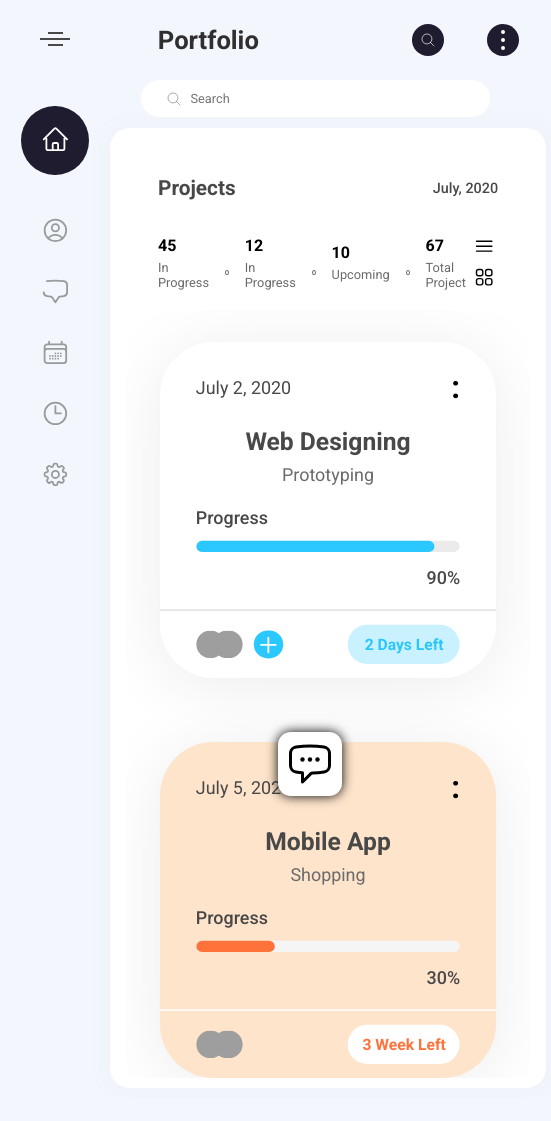
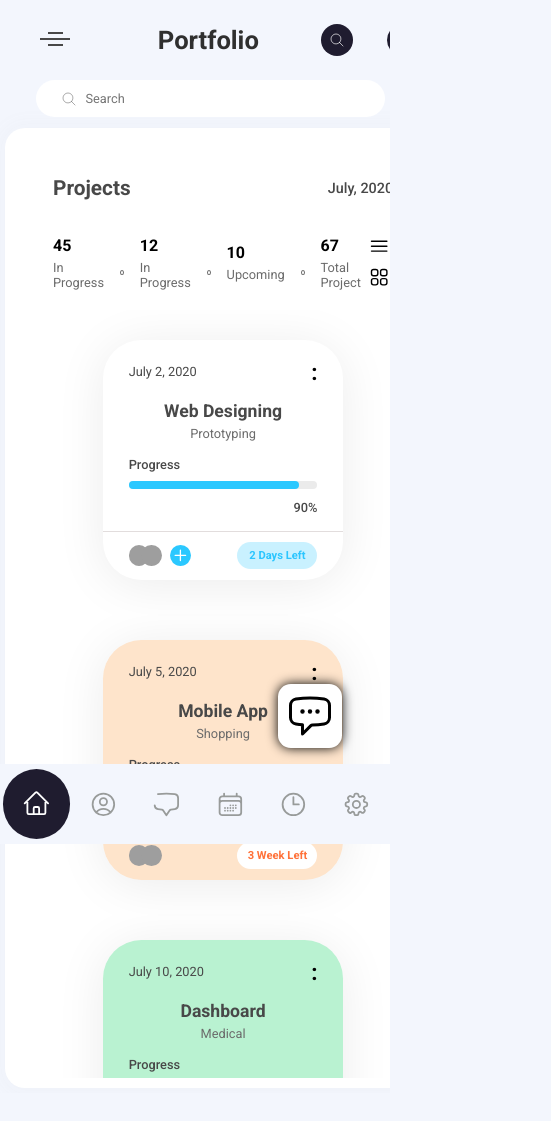
Before and after one commit to Darshan-Kantesariya/Test_5, a website: page index.html in a window 390 px wide. Shown: the whole page, 551 px wide, since content can reach past the window. Before the commit the page ends 1098 px from the top, so only its background shows below. Drawn offline with Linux system fonts and the light colour scheme; grey boxes are pictures that could not be loaded.

Commit message:
bottom navbar

```diff
--- a/index.html
+++ b/index.html
@@ -254,15 +254,61 @@
         </div>
     </div>
 
-    <!-- <div class="closebtn">
-        <div class="closebtn-div">
-            <svg xmlns="http://www.w3.org/2000/svg" fill="none" viewBox="0 0 24 24" stroke-width="1.5"
-                stroke="currentColor" class="closebtn-div-btn">
-                <path stroke-linecap="round" stroke-linejoin="round" d="M6 18L18 6M6 6l12 12" />
-            </svg>
+    <div class="bottombar">
 
+
+
+        <div class="nav-logo">
+            <div class="home-logo">
+                <svg xmlns="http://www.w3.org/2000/svg" fill="none" viewBox="0 0 24 24" stroke-width="1.5"
+                    stroke="currentColor" class="logo">
+                    <path stroke-linecap="round" stroke-linejoin="round"
+                        d="M2.25 12l8.954-8.955c.44-.439 1.152-.439 1.591 0L21.75 12M4.5 9.75v10.125c0 .621.504 1.125 1.125 1.125H9.75v-4.875c0-.621.504-1.125 1.125-1.125h2.25c.621 0 1.125.504 1.125 1.125V21h4.125c.621 0 1.125-.504 1.125-1.125V9.75M8.25 21h8.25" />
+                </svg>
+
+            </div>
+            <div class="profile-logo logo">
+                <svg xmlns="http://www.w3.org/2000/svg" fill="none" viewBox="0 0 24 24" stroke-width="1.5"
+                    stroke="currentColor" class="w-6 h-6">
+                    <path stroke-linecap="round" stroke-linejoin="round"
+                        d="M17.982 18.725A7.488 7.488 0 0012 15.75a7.488 7.488 0 00-5.982 2.975m11.963 0a9 9 0 10-11.963 0m11.963 0A8.966 8.966 0 0112 21a8.966 8.966 0 01-5.982-2.275M15 9.75a3 3 0 11-6 0 3 3 0 016 0z" />
+                </svg>
+            </div>
+            <div class="message-logo logo">
+                <svg xmlns="http://www.w3.org/2000/svg" fill="none" viewBox="0 0 24 24" stroke-width="1.5"
+                    stroke="currentColor" class="w-6 h-6">
+                    <path stroke-linecap="round" stroke-linejoin="round"
+                        d="M2.25 12.76c0 1.6 1.123 2.994 2.707 3.227 1.068.157 2.148.279 3.238.364.466.037.893.281 1.153.671L12 21l2.652-3.978c.26-.39.687-.634 1.153-.67 1.09-.086 2.17-.208 3.238-.365 1.584-.233 2.707-1.626 2.707-3.228V6.741c0-1.602-1.123-2.995-2.707-3.228A48.394 48.394 0 0012 3c-2.392 0-4.744.175-7.043.513bar-c3.373 3.746 2.25 5.14 2.25 6.741v6.018z" />
+                </svg>
+            </div>
+            <div class="cal-logo logo">
+                <svg xmlns="http://www.w3.org/2000/svg" fill="none" viewBox="0 0 24 24" stroke-width="1.5"
+                    stroke="currentColor" class="w-6 h-6">
+                    <path stroke-linecap="round" stroke-linejoin="round"
+                        d="M6.75 3v2.25M17.25 3v2.25M3 18.75V7.5a2.25 2.25 0 012.25-2.25h13.5A2.25 2.25 0 0121 7.5v11.25m-18 0A2.25 2.25 0 005.25 21h13.5A2.25 2.25 0 0021 18.75m-18 0v-7.5A2.25 2.25 0 015.25 9h13.5A2.25 2.25 0 0121 11.25v7.5m-9-6h.008v.008H12v-.008zM12 15h.008v.008H12V15zm0 2.25h.008v.008H12v-.008zM9.75 15h.008v.008H9.75V15zm0 2.25h.008v.008H9.75v-.008zM7.5 15h.008v.008H7.5V15zm0 2.25h.008v.008H7.5v-.008zm6.75-4.5h.008v.008h-.008v-.008zm0 2.25h.008v.008h-.008V15zm0 2.25h.008v.008h-.008v-.008zm2.25-4.5h.008v.008H16.5v-.008zm0 2.25h.008v.008H16.5V15z" />
+                </svg>
+            </div>
+            <div class="time-logo logo">
+                <svg xmlns="http://www.w3.org/2000/svg" fill="none" viewBox="0 0 24 24" stroke-width="1.5"
+                    stroke="currentColor" class="w-6 h-6">
+                    <path stroke-linecap="round" stroke-linejoin="round"
+                        d="M12 6v6h4.5m4.5 0a9 9 0 11-18 0 9 9 0 0118 0z" />
+                </svg>
+            </div>
+            <div class="setting-logo logo">
+                <svg xmlns="http://www.w3.org/2000/svg" fill="none" viewBox="0 0 24 24" stroke-width="1.5"
+                    stroke="currentColor" class="w-6 h-6">
+                    <path stroke-linecap="round" stroke-linejoin="round"
+                        d="M10.343 3.94c.09-.542.56-.94 1.11-.94h1.093c.55 0 1.02.398 1.11.94l.149.894c.07.424.384.764.78.93.398.164.855.142 1.205-.108l.737-.527a1.125 1.125 0 011.45.12l.773.774c.39.389.44 1.002.12 1.45l-.527.737c-.25.35-.272.806-.107 1.204.165.397.505.71.93.78l.893.15c.543.09.94.56.94 1.109v1.094c0 .55-.397 1.02-.94 1.11l-.893.149c-.425.07-.765.383-.93.78-.165.398-.143.854.107 1.204l.527.738c.32.447.269 1.06-.12 1.45l-.774.773a1.125 1.125 0 01-1.449.12l-.738-.527c-.35-.25-.806-.272-1.203-.107-.397.165-.71.505-.781.929l-.149.894c-.09.542-.56.94-1.11.94h-1.094c-.55 0-1.019-.398-1.11-.94l-.148-.894c-.071-.424-.384-.764-.781-.93-.398-.164-.854-.142-1.204.108l-.738.527c-.447.32-1.06.269-1.45-.12l-.773-.774a1.125 1.125 0 01-.12-1.45l.527-.737c.25-.35.273-.806.108-1.204-.165-.397-.505-.71-.93-.78l-.894-.15c-.542-.09-.94-.56-.94-1.109v-1.094c0-.55.398-1.02.94-1.11l.894-.149c.424-.07.765-.383.93-.78.165-.398.143-.854-.107-1.204l-.527-.738a1.125 1.125 0 01.12-1.45l.773-.773a1.125 1.125 0 011.45-.12l.737.527c.35.25.807.272 1.204.107.397-.165.71-.505.78-.929l.15-.894z" />
+                    <path stroke-linecap="round" stroke-linejoin="round" d="M15 12a3 3 0 11-6 0 3 3 0 016 0z" />
+                </svg>
+
+            </div>
         </div>
-    </div> -->
+
+
+
+    </div>
 
     <div class="maincontainer">
 
--- a/sass/_layout.scss
+++ b/sass/_layout.scss
@@ -3,14 +3,17 @@
   grid-template-columns: 100px 1.4fr 1fr;
   gap: 5px;
   background-color: var(--color-bg);
+
   padding: 5px;
   // @media only screen and (max-width: 900px) {
   //   grid-template-columns: 1.4fr 1fr;
   // }
 
   @media only screen and (max-width: 900px) {
-    grid-template-columns: 100px 1fr;
+    grid-template-columns: 1fr;
     // grid-template-rows: 100px 100px 1fr;
+    margin-bottom: 5rem;
+    overflow: hidden;
   }
 }
 .header {
@@ -24,9 +27,9 @@
   grid-row: 2 / span 2;
   background-color: var(--color-bg);
 
-  // @media only screen and (max-width: 900px) {
-  //   display: none;
-  // }
+  @media only screen and (max-width: 900px) {
+    display: none;
+  }
 }
 .maincomp {
   height: 45rem;
@@ -48,7 +51,7 @@
   display: none;
   @media only screen and (max-width: 900px) {
     position: fixed;
-    bottom: 3rem;
+    bottom: 6rem;
     right: 3rem;
     height: 4rem;
     width: 4rem;
@@ -80,7 +83,7 @@
     position: fixed;
     top: 0px;
     left: 0px;
-    // transition: all 0.5s;
+    transition: all 0.1s;
   }
 }
 
@@ -103,40 +106,59 @@
 .closebtn {
   display: none;
   @media only screen and (max-width: 900px) {
-    width: 80%;
-    height: 8%;
+    // width: 80%;
+    // height: 8%;
     margin: 0 10%;
-    margin-top: -5%;
+    // margin-top: -5%;
     position: fixed;
     right: 0px;
-    bottom: 5px;
+    top: 15px;
     z-index: 2;
     // background-color: red;
   }
 
   &-div {
+    border-radius: 1rem;
+
     @media only screen and (max-width: 900px) {
       margin: 0 auto;
-      height: 4rem;
-      width: 4rem;
-      // background-color: blueviolet;
-      background: radial-gradient(
-        circle,
-        rgba(122, 122, 122, 1) 0%,
-        rgba(255, 255, 255, 0.5) 100%,
-        rgba(255, 255, 255, 1) 100%
-      );
+      height: 3rem;
+      width: 3rem;
+      background-color: white;
+      // color:black;
+      // background: radial-gradient(
+      //   circle,
+      //   rgba(122, 122, 122, 1) 0%,
+      //   rgba(255, 255, 255, 0.5) 100%,
+      //   rgba(255, 255, 255, 1) 100%
+      // );
       display: flex;
       justify-content: center;
       align-items: center;
-      border-radius: 50%;
-      border: 1px solid black;
+
+      box-shadow: 0px 0px 12px black;
+      // border: 1px solid black;
     }
 
     // &-btn{
     //   height: 3rem;
     //   width: 3rem;
     // }
+  }
+}
+
+.bottombar {
+  display: none;
+  @media only screen and (max-width: 900px) {
+    display: inline-block;
+    height: 5rem;
+    width: 100%;
+    position: fixed;
+    background-color: var(--color-bg);
+    bottom: 0;
+    left: 0;
+    z-index: 5;
+    margin: 0 auto;
   }
 }
 
@@ -147,7 +169,7 @@
   display: inline-block;
 }
 .g-100-14-1 {
-  grid-template-columns: 100px 1.4fr 1fr;
+  grid-template-columns: 100px 1.4fr;
 }
 .g-1 {
   grid-template-columns: 1fr;
--- a/sass/maincomp.scss
+++ b/sass/maincomp.scss
@@ -104,10 +104,10 @@ $background-color_3: #2bc6ff40;
         box-shadow: 0px 5px 50px rgba(0, 0, 0, 0.16);
       }
 
-      @media only screen and (max-width: 751px) {
-        transform: scale(1.4);
-        margin: 80px;
-      }
+      // @media only screen and (max-width: 751px) {
+      //   transform: scale(1.4);
+      //   margin: 80px;
+      // }
 
       &-hr {
         position: absolute;
@@ -324,7 +324,7 @@ $background-color_3: #2bc6ff40;
   }
 
   &-card {
-    height: 80vh;
+    height: 60vh;
     width: 100%;
   }
 }
--- a/sass/navigation.scss
+++ b/sass/navigation.scss
@@ -20,6 +20,14 @@ $white:white;
     flex-direction: column;
     align-items: center;
 
+    @media only screen and (max-width: 900px) {
+        flex-direction: row;
+        justify-content: space-evenly;
+        align-items: center;
+        height: 5rem;
+
+    }
+
 }
 .home-logo{
     background-color: $home-logo;
```
Also changed, not shown: css/style.css.
